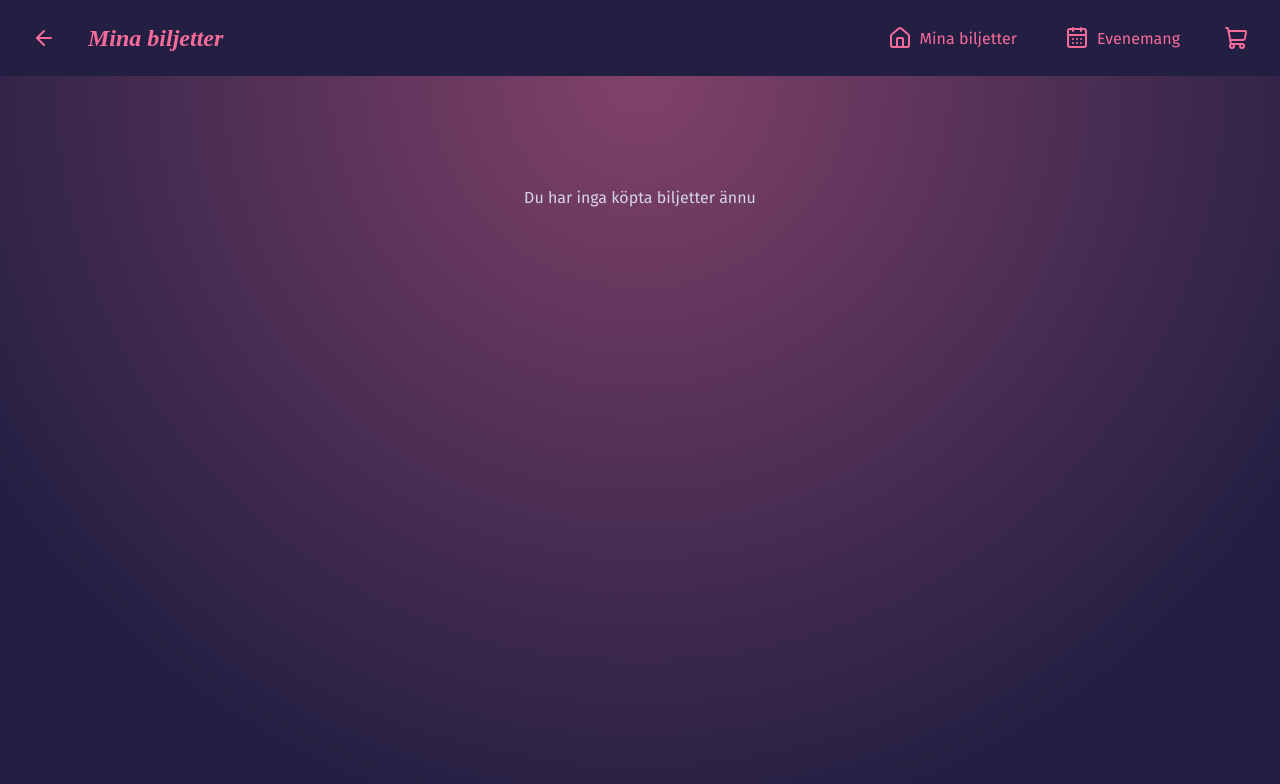
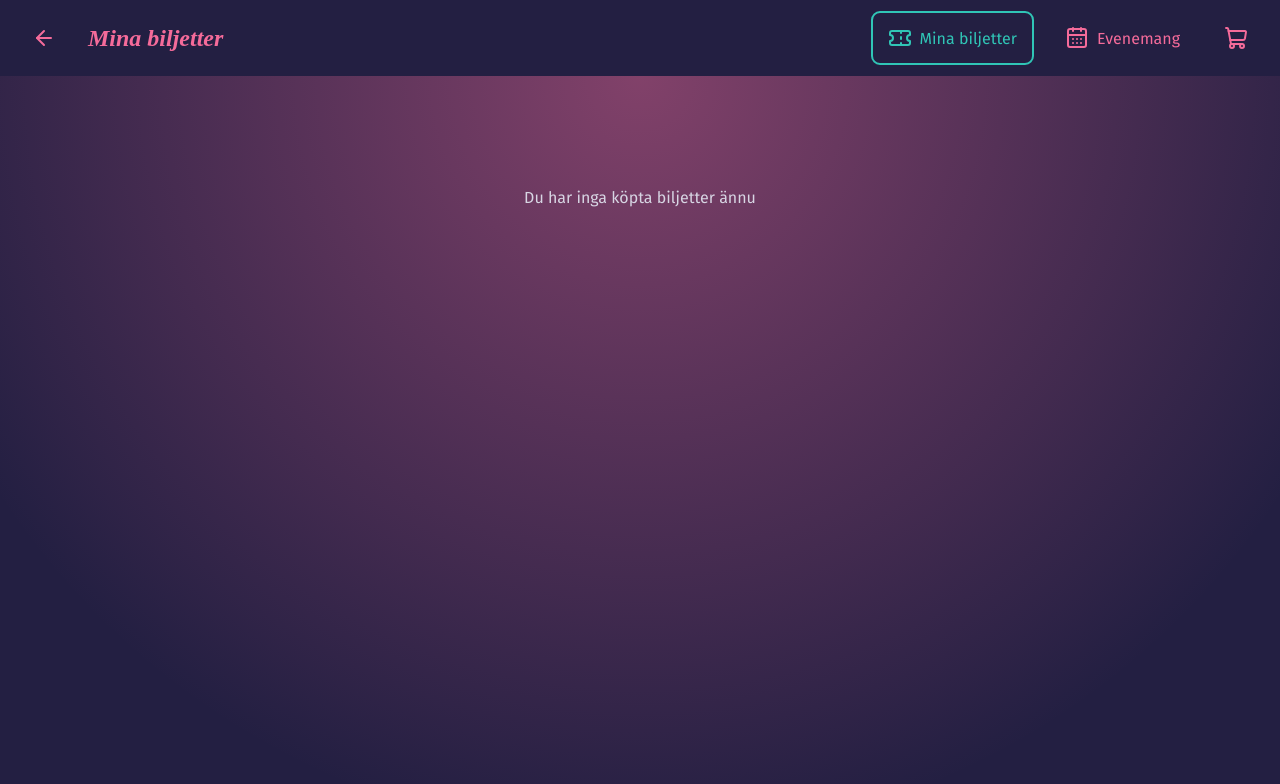
Before and after one commit to AngelaRaven84/whereItsAt, a React (Vite) app: page /tickets in a window 1280 px wide. Shown: the top 784 px of the page. Built offline with nearby package versions, Linux system fonts and the light colour scheme; a web font is replaced by a local one.

Commit message:
feat: replace Home icon with Ticket icon in FooterNav; update active link styles for better visibility

```diff
--- a/src/components/FooterNav/FooterNav.jsx
+++ b/src/components/FooterNav/FooterNav.jsx
@@ -1,4 +1,4 @@
-import { Home, CalendarDays, ShoppingCart } from 'lucide-react';
+import { Ticket, CalendarDays, ShoppingCart } from 'lucide-react';
 import { useNavigate, useLocation } from 'react-router-dom';
 import useLanguageStore from '../../store/useLanguageStore';
 import { translations } from '../../translations/translations';
@@ -18,7 +18,7 @@ function FooterNav({ placement = 'footer' }) {
 				className={`footer-nav__link ${location.pathname === '/tickets' ? 'active' : ''}`}
 				onClick={() => navigate('/tickets')}
 				aria-label={t.tickets}>
-				<Home size={24} />
+				<Ticket size={24} />
 				<span className='footer-nav__label'>{t.tickets}</span>
 			</button>
 
--- a/src/components/FooterNav/footerNav.css
+++ b/src/components/FooterNav/footerNav.css
@@ -31,6 +31,12 @@
 
 .footer-nav__link:hover {
 	color: var(--accent);
+}
+
+.footer-nav__link.active {
+	color: var(--accent);
+	outline: 2px solid currentcolor;
+	outline-offset: 3px;
 }
 
 .footer-nav__label {
```
